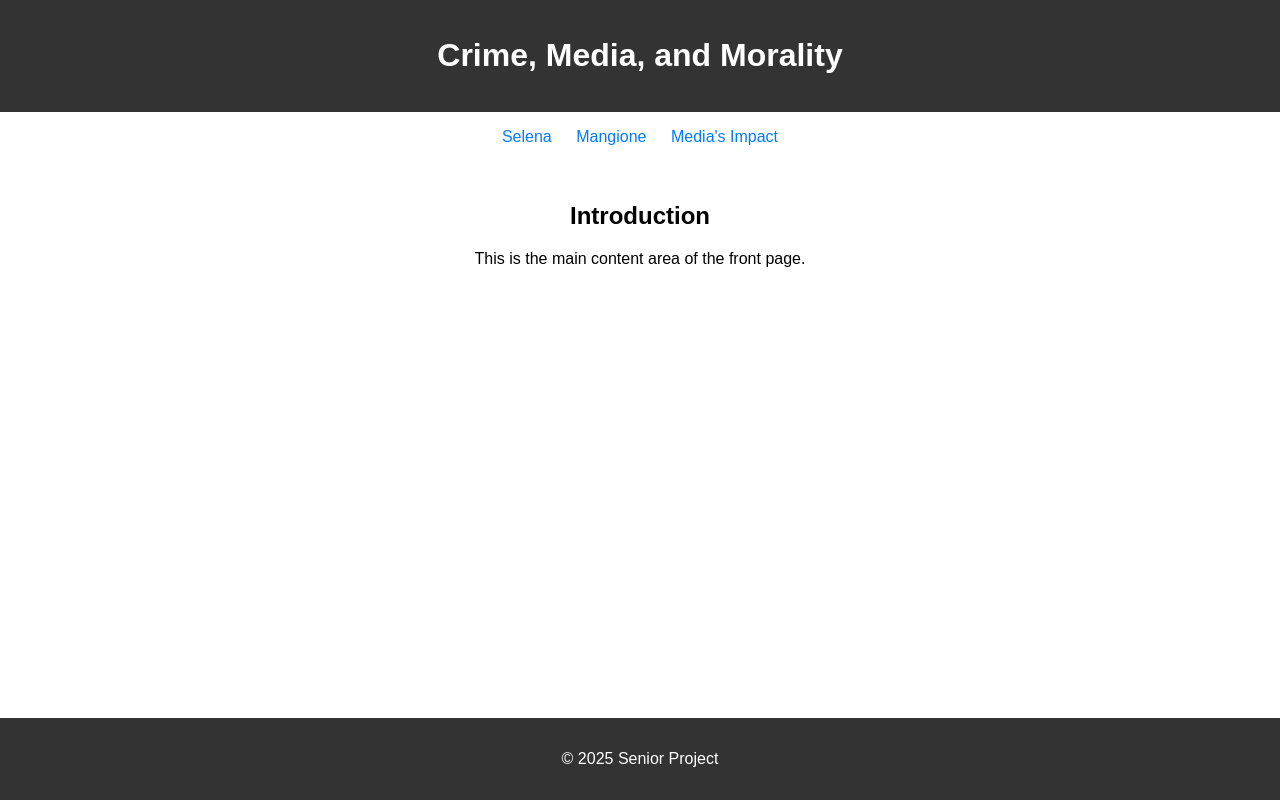
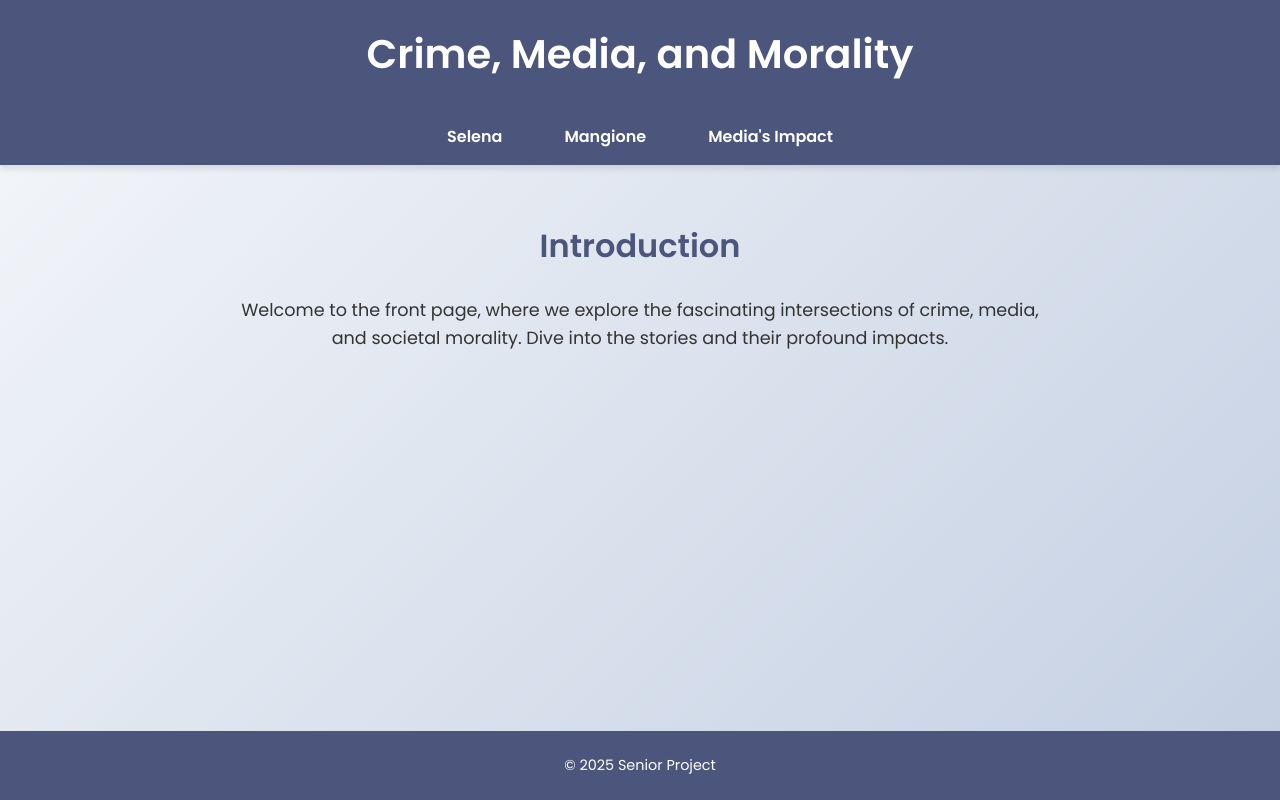
Before and after one commit to gomez-mariana/Crime-Media-and-Morality, a plain HTML site: page index.html in a window 1280 px wide. Drawn offline with Linux system fonts and the light colour scheme.

Commit message:
Update index.html

```diff
--- a/index.html
+++ b/index.html
@@ -5,38 +5,82 @@
     <meta name="viewport" content="width=device-width, initial-scale=1.0">
     <title>Front Page</title>
     <style>
+        /* General styles */
         body {
-            font-family: Arial, sans-serif;
+            font-family: 'Poppins', sans-serif;
             margin: 0;
             padding: 0;
             display: flex;
             flex-direction: column;
-            min-height: 100vh; /* Ensures full viewport height */
+            min-height: 100vh;
+            background: linear-gradient(135deg, #f5f7fa, #c3cfe2);
+            color: #333;
         }
+
+        /* Header & Footer */
         header, footer {
-            background-color: #333;
+            background-color: #4C567C;
             color: white;
             text-align: center;
-            padding: 1rem 0;
+            padding: 1.5rem 0;
+            box-shadow: 0 4px 6px rgba(0, 0, 0, 0.1);
         }
+
+        header h1 {
+            font-size: 2.5rem;
+            margin: 0;
+        }
+
+        footer p {
+            font-size: 0.9rem;
+            margin: 0;
+        }
+
+        /* Navigation Bar */
         nav {
-            text-align: center;
-            margin: 1rem 0;
+            display: flex;
+            justify-content: center;
+            background-color: #4C567C;
+            box-shadow: 0 4px 6px rgba(0, 0, 0, 0.1);
+            padding: 0.5rem 0;
         }
+
         nav a {
-            margin: 0 10px;
+            margin: 0 15px;
             text-decoration: none;
-            color: #007BFF;
+            font-size: 1rem;
+            color: white;
+            font-weight: bold;
+            padding: 0.5rem 1rem;
+            transition: background-color 0.3s, color 0.3s;
         }
+
         nav a:hover {
-            text-decoration: underline;
+            background-color: #FF6F61;
+            color: white;
+            border-radius: 5px;
         }
+
+        /* Main Content */
         main {
-            flex: 1; /* Pushes the footer to the bottom */
-            padding: 20px;
+            flex: 1;
+            padding: 30px;
             text-align: center;
         }
+
+        main h2 {
+            font-size: 2rem;
+            color: #4C567C;
+        }
+
+        main p {
+            font-size: 1.1rem;
+            line-height: 1.6;
+            max-width: 800px;
+            margin: 0 auto;
+        }
     </style>
+    <link href="https://fonts.googleapis.com/css2?family=Poppins:wght@300;400;600&display=swap" rel="stylesheet">
 </head>
 <body>
     <header>
@@ -49,7 +93,10 @@
     </nav>
     <main>
         <h2>Introduction</h2>
-        <p>This is the main content area of the front page.</p>
+        <p>
+            Welcome to the front page, where we explore the fascinating intersections of crime, media, and societal morality.
+            Dive into the stories and their profound impacts.
+        </p>
     </main>
     <footer>
         <p>&copy; 2025 Senior Project</p>
```
